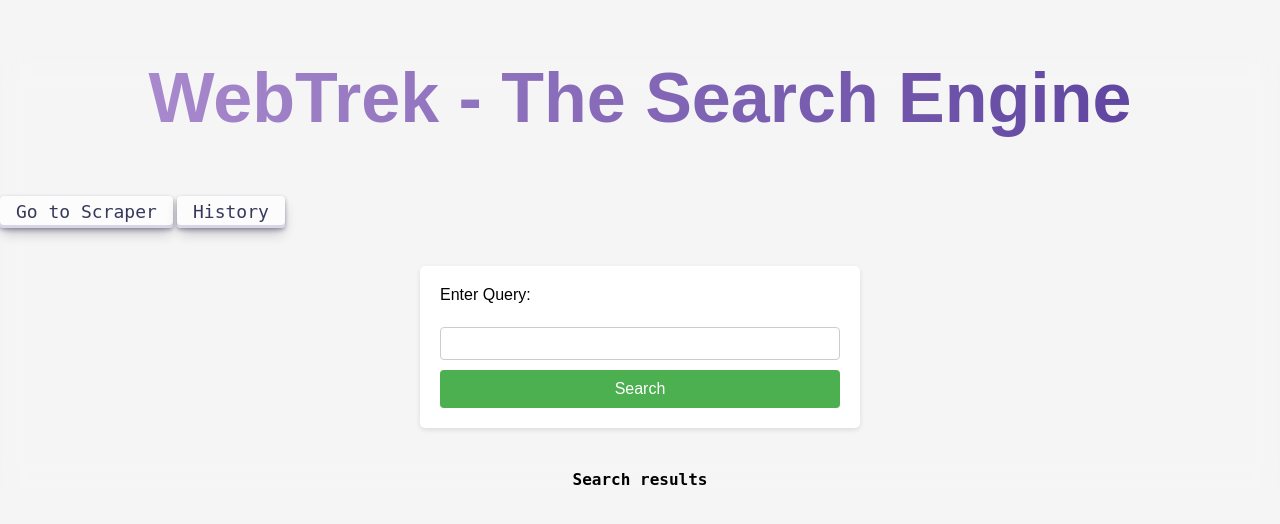
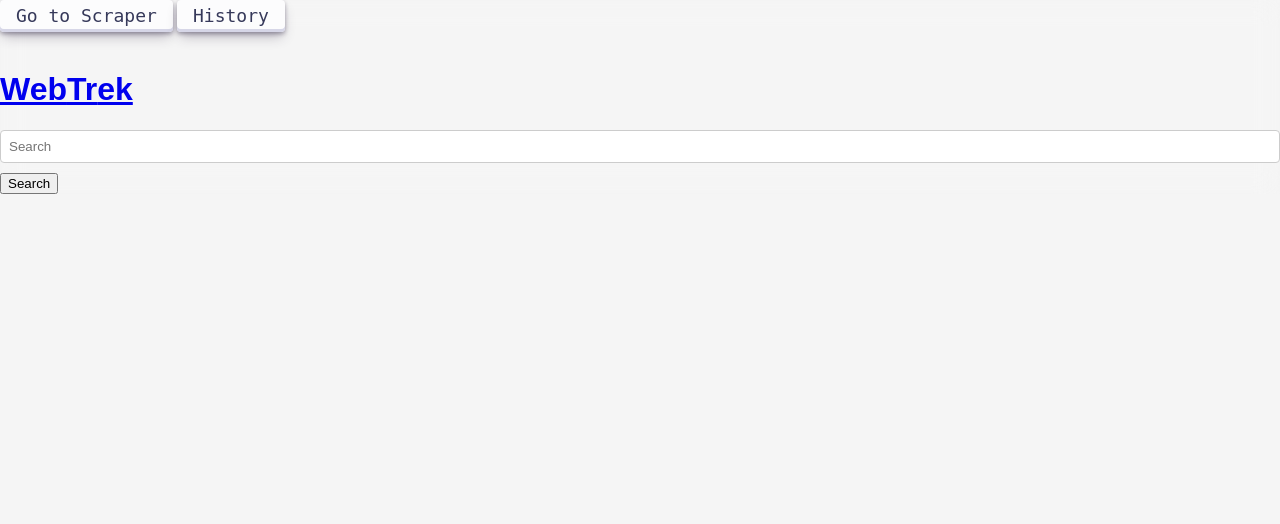
Before and after one commit to Meet1903/WebTrek-The-Search-Engine, a Flask app: page / in a window 1280 px wide. Shown: the top 524 px of the page. Run offline with Flask 3, Linux system fonts and the light colour scheme; lists and menus that the app fills with data are empty; parts of the project's set-up code (start-up, migrations or seed data) failed here and were passed over.

Commit message:
Chanegd UI for Search results

```diff
--- a/templates/index.html
+++ b/templates/index.html
@@ -5,37 +5,22 @@
     <link rel="stylesheet" type="text/css" href="{{ url_for('static', filename='styles.css') }}">
 </head>
 <body>
-    <h2>WebTrek - The Search Engine</h2>
     <div class="button-1-container">
         <a href="{{ url_for('scrapper') }}"><button class="button-1">Go to Scraper</button></a>
         <a href="{{ url_for('history') }}"><button class="button-1">History</button></a>
     </div>
-    <form id="search-bar" class="regular-form" method="post">
-        <label for="query">Enter Query:</label><br>
-        <input type="text" id="query" name="query" required><br>
-        <button type="submit" id="search" class="submit-button">Search</button>
-    </form>
-    <!-- <label for="words">Final words: {{words}}</label><br> -->
-    <!-- <label for="data">URLs: {{urls}}</label><br> -->
-    <div class="query-history">
-        <table style="border-spacing: 1px;">
-            <thead>
-                <tr>
-                    <th>Search results</th>
-                </tr>
-            </thead>
-            <tbody>
-                {% for title, url in title_url_pairs %}
-                <tr>
-                    <td style="padding: 0px;">
-                        <ul style="margin: 1px;">
-                            <li><a href="{{ url }}" target="_blank">{{ title }} ({{ url}})</a></li>
-                        </ul>
-                    </td>
-                </tr>
-                {% endfor %}
-            </tbody>
-        </table>
+    <div class="flex-container">
+        <div class="header">
+            <h1>
+                <a href="{{ url_for('index') }}" class="title-name"><span class="blue">Web</span><span class="red">Tr</span><span class="yellow">e</span><span class="green">k</span></a>
+            </h1>
+        </div>
+        <div class="search-box">
+            <form action="/search" method="POST">
+                <input type="text" name="query" class="search-bar" placeholder="Search" required>
+                <input type="submit" value="Search" class="search-button">
+            </form>
+        </div>
     </div>
 </body>
 </html>
```
Also changed, not shown: templates/results.html (added, +55 -0 lines).
